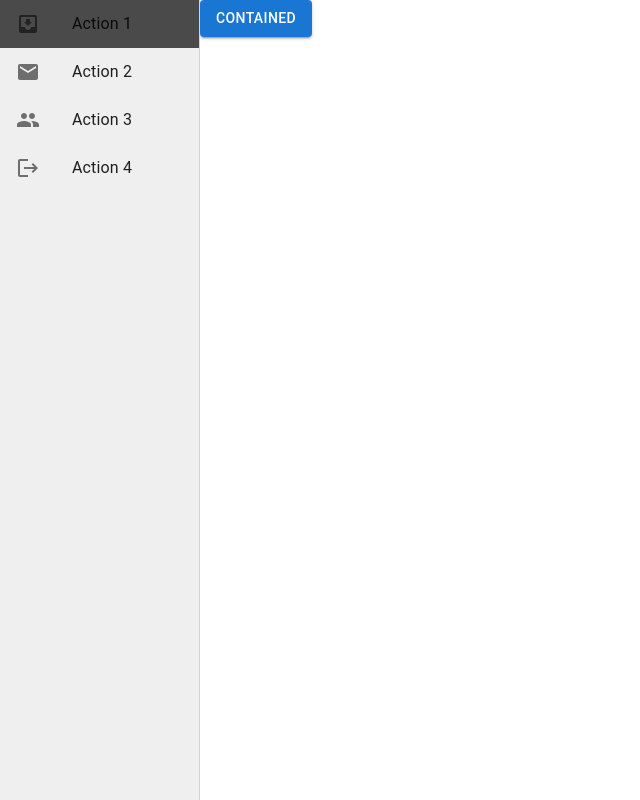
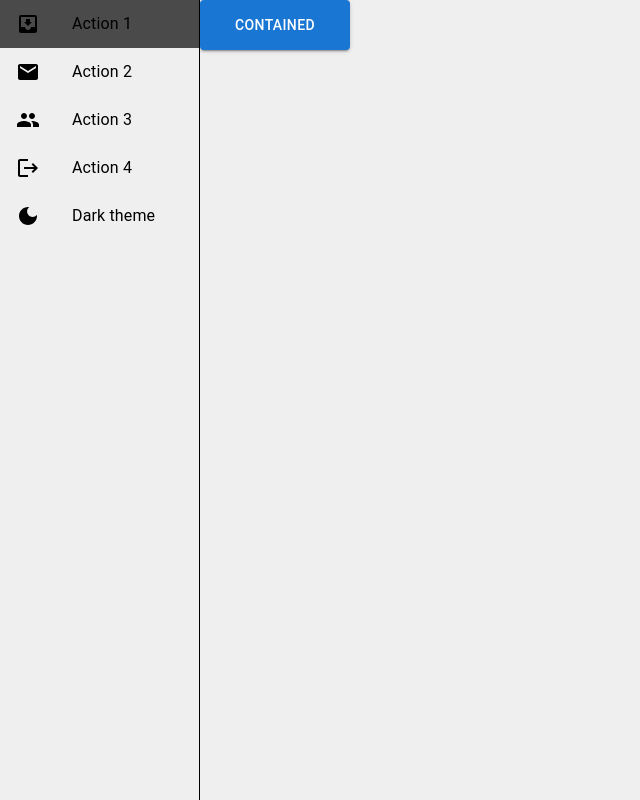
Before and after one commit to KacperMitkowski/proexe-technical, a React (Create React App) app: page / in a window 1280 px wide. Shown: the whole page, without its empty margins (0-640 px from the left). Built offline with nearby package versions, Linux system fonts and the light colour scheme.

Commit message:
themes added

```diff
--- a/package.json
+++ b/package.json
@@ -15,8 +15,10 @@
     "@types/node": "^16.18.12",
     "@types/react": "^18.0.27",
     "@types/react-dom": "^18.0.10",
+    "@types/react-router-dom": "^5.3.3",
     "react": "^18.2.0",
     "react-dom": "^18.2.0",
+    "react-router-dom": "^6.8.0",
     "react-scripts": "5.0.1",
     "typescript": "^4.9.5",
     "web-vitals": "^2.1.4"
--- a/src/App.css
+++ /dev/null
@@ -1,38 +0,0 @@
-.App {
-  text-align: center;
-}
-
-.App-logo {
-  height: 40vmin;
-  pointer-events: none;
-}
-
-@media (prefers-reduced-motion: no-preference) {
-  .App-logo {
-    animation: App-logo-spin infinite 20s linear;
-  }
-}
-
-.App-header {
-  background-color: #282c34;
-  min-height: 100vh;
-  display: flex;
-  flex-direction: column;
-  align-items: center;
-  justify-content: center;
-  font-size: calc(10px + 2vmin);
-  color: white;
-}
-
-.App-link {
-  color: #61dafb;
-}
-
-@keyframes App-logo-spin {
-  from {
-    transform: rotate(0deg);
-  }
-  to {
-    transform: rotate(360deg);
-  }
-}
--- a/src/App.tsx
+++ b/src/App.tsx
@@ -1,32 +1,24 @@
-import React from "react";
-import logo from "./logo.svg";
-import "./App.css";
-import { Button } from "@mui/material";
+import { useState } from "react";
+import { Routes, Route } from "react-router-dom";
+import { BrowserRouter } from "react-router-dom";
 import { Layout } from "./components/layout";
+import { Main } from "./components/main";
+import { ThemeContext } from "./contexts/themeContext";
 
 const App = () => {
+  const [isDarkTheme, setDarkTheme] = useState(false);
+  const toggleTheme = () => setDarkTheme((prevDarkTheme) => !prevDarkTheme);
+
   return (
-    <Layout>
-      <Button variant="contained">Contained</Button>
-    </Layout>
-
-    // <div className="App">
-    //   <header className="App-header">
-    //     <img src={logo} className="App-logo" alt="logo" />
-    //     <Button variant="contained">Contained</Button>
-    //     <p>
-    //       Edit <code>src/App.tsx</code> and save to reload.
-    //     </p>
-    //     <a
-    //       className="App-link"
-    //       href="https://reactjs.org"
-    //       target="_blank"
-    //       rel="noopener noreferrer"
-    //     >
-    //       Learn React
-    //     </a>
-    //   </header>
-    // </div>
+    <ThemeContext.Provider value={{ isDarkTheme, toggleTheme }}>
+      <Layout>
+        <BrowserRouter>
+          <Routes>
+            <Route path="/" element={<Main />} />
+          </Routes>
+        </BrowserRouter>
+      </Layout>
+    </ThemeContext.Provider>
   );
 };
 
--- a/src/components/layout/layout.tsx
+++ b/src/components/layout/layout.tsx
@@ -1,4 +1,4 @@
-import { Box, CssBaseline, Grid } from "@mui/material";
+import { Box, CssBaseline } from "@mui/material";
 import { Navbar } from ".";
 
 interface IProps {
@@ -12,7 +12,7 @@ export const Layout = ({ children }: IProps) => {
 
       <Navbar />
 
-      <Grid container>{children}</Grid>
+      {children}
     </Box>
   );
 };
--- a/src/components/layout/navbar.tsx
+++ b/src/components/layout/navbar.tsx
@@ -5,8 +5,6 @@ import {
   ListItemButton,
   ListItemIcon,
   ListItemText,
-  Theme,
-  Typography,
 } from "@mui/material";
 import { useGlobalStyles } from "../../styles/styles";
 import { makeStyles } from "@mui/styles";
@@ -14,9 +12,19 @@ import InboxIcon from "@mui/icons-material/MoveToInbox";
 import MailIcon from "@mui/icons-material/Mail";
 import GroupIcon from "@mui/icons-material/Group";
 import LogoutIcon from "@mui/icons-material/Logout";
-import { DRAWER_WIDTH } from "../../styles/consts";
+import LightModeIcon from "@mui/icons-material/LightMode";
+import DarkModeIcon from "@mui/icons-material/DarkMode";
+import {
+  DARK_MODE_BACKGROUND_COLOR,
+  DARK_MODE_FONT_COLOR,
+  DRAWER_WIDTH,
+  LIGHT_MODE_BACKGROUND_COLOR,
+  LIGHT_MODE_FONT_COLOR,
+} from "../../styles/consts";
+import { useContext } from "react";
+import { ThemeContext } from "../../contexts/themeContext";
 
-const useLocalStyles = makeStyles((theme: Theme) => ({
+const useLocalStyles = makeStyles((darkTheme: boolean) => ({
   navbarItem: {
     display: "flex",
     justifyContent: "center",
@@ -28,6 +36,7 @@ const useLocalStyles = makeStyles((theme: Theme) => ({
 }));
 
 export const Navbar = () => {
+  const { isDarkTheme, toggleTheme } = useContext(ThemeContext);
   const globalClasses = useGlobalStyles();
   const localClasses = useLocalStyles();
 
@@ -41,6 +50,13 @@ export const Navbar = () => {
         [`& .MuiDrawer-paper`]: {
           width: DRAWER_WIDTH,
           boxSizing: "border-box",
+          borderColor: isDarkTheme
+            ? DARK_MODE_FONT_COLOR
+            : LIGHT_MODE_FONT_COLOR,
+          color: isDarkTheme ? DARK_MODE_FONT_COLOR : LIGHT_MODE_FONT_COLOR,
+          backgroundColor: isDarkTheme
+            ? DARK_MODE_BACKGROUND_COLOR
+            : LIGHT_MODE_BACKGROUND_COLOR,
         },
       }}
     >
@@ -53,7 +69,13 @@ export const Navbar = () => {
         >
           <ListItemButton className={globalClasses.fullWidth}>
             <ListItemIcon>
-              <InboxIcon />
+              <InboxIcon
+                style={{
+                  color: isDarkTheme
+                    ? DARK_MODE_FONT_COLOR
+                    : LIGHT_MODE_FONT_COLOR,
+                }}
+              />
             </ListItemIcon>
             <ListItemText primary="Action 1" />
           </ListItemButton>
@@ -66,7 +88,13 @@ export const Navbar = () => {
         >
           <ListItemButton className={globalClasses.fullWidth}>
             <ListItemIcon>
-              <MailIcon />
+              <MailIcon
+                style={{
+                  color: isDarkTheme
+                    ? DARK_MODE_FONT_COLOR
+                    : LIGHT_MODE_FONT_COLOR,
+                }}
+              />
             </ListItemIcon>
             <ListItemText primary="Action 2" />
           </ListItemButton>
@@ -79,7 +107,13 @@ export const Navbar = () => {
         >
           <ListItemButton className={globalClasses.fullWidth}>
             <ListItemIcon>
-              <GroupIcon />
+              <GroupIcon
+                style={{
+                  color: isDarkTheme
+                    ? DARK_MODE_FONT_COLOR
+                    : LIGHT_MODE_FONT_COLOR,
+                }}
+              />
             </ListItemIcon>
             <ListItemText primary="Action 3" />
           </ListItemButton>
@@ -92,9 +126,46 @@ export const Navbar = () => {
         >
           <ListItemButton className={globalClasses.fullWidth}>
             <ListItemIcon>
-              <LogoutIcon />
+              <LogoutIcon
+                style={{
+                  color: isDarkTheme
+                    ? DARK_MODE_FONT_COLOR
+                    : LIGHT_MODE_FONT_COLOR,
+                }}
+              />
             </ListItemIcon>
             <ListItemText primary="Action 4" />
+          </ListItemButton>
+        </ListItem>
+        <ListItem
+          disablePadding
+          className={localClasses.navbarItem}
+          title="Users"
+          onClick={() => toggleTheme()}
+        >
+          <ListItemButton className={globalClasses.fullWidth}>
+            <ListItemIcon>
+              {isDarkTheme ? (
+                <LightModeIcon
+                  style={{
+                    color: isDarkTheme
+                      ? DARK_MODE_FONT_COLOR
+                      : LIGHT_MODE_FONT_COLOR,
+                  }}
+                />
+              ) : (
+                <DarkModeIcon
+                  style={{
+                    color: isDarkTheme
+                      ? DARK_MODE_FONT_COLOR
+                      : LIGHT_MODE_FONT_COLOR,
+                  }}
+                />
+              )}
+            </ListItemIcon>
+            <ListItemText
+              primary={isDarkTheme ? "Light theme" : "Dark theme"}
+            />
           </ListItemButton>
         </ListItem>
       </List>
--- /dev/null
+++ b/src/components/main/index.ts
@@ -0,0 +1 @@
+export * from "./main";
--- /dev/null
+++ b/src/components/main/main.tsx
@@ -0,0 +1,28 @@
+import { Button, Grid } from "@mui/material";
+import { useContext } from "react";
+import { ThemeContext } from "../../contexts/themeContext";
+import {
+  DARK_MODE_BACKGROUND_COLOR,
+  LIGHT_MODE_BACKGROUND_COLOR,
+} from "../../styles/consts";
+import { useGlobalStyles } from "../../styles/styles";
+
+export const Main = () => {
+  const { isDarkTheme } = useContext(ThemeContext);
+  const globalClasses = useGlobalStyles();
+
+  return (
+    <Grid
+      container
+      style={{
+        backgroundColor: isDarkTheme
+          ? DARK_MODE_BACKGROUND_COLOR
+          : LIGHT_MODE_BACKGROUND_COLOR,
+      }}
+    >
+      <Button className={globalClasses.button} variant="contained">
+        Contained
+      </Button>
+    </Grid>
+  );
+};
--- /dev/null
+++ b/src/contexts/themeContext.tsx
@@ -0,0 +1,7 @@
+import React from "react";
+
+type ThemeContext = { isDarkTheme: boolean; toggleTheme: () => void };
+
+export const ThemeContext = React.createContext<ThemeContext>(
+  {} as ThemeContext
+);
--- a/src/index.css
+++ b/src/index.css
@@ -1,13 +1,7 @@
-body {
-  margin: 0;
-  font-family: -apple-system, BlinkMacSystemFont, 'Segoe UI', 'Roboto', 'Oxygen',
-    'Ubuntu', 'Cantarell', 'Fira Sans', 'Droid Sans', 'Helvetica Neue',
-    sans-serif;
-  -webkit-font-smoothing: antialiased;
-  -moz-osx-font-smoothing: grayscale;
+html,
+body,
+#root,
+#app,
+#app > div {
+  height: 100%;
 }
-
-code {
-  font-family: source-code-pro, Menlo, Monaco, Consolas, 'Courier New',
-    monospace;
-}
--- a/src/styles/consts.ts
+++ b/src/styles/consts.ts
@@ -1 +1,9 @@
+// Sizes
 export const DRAWER_WIDTH = 200;
+
+// Themes
+export const DARK_MODE_FONT_COLOR = "#efefef";
+export const LIGHT_MODE_FONT_COLOR = "#000";
+
+export const DARK_MODE_BACKGROUND_COLOR = "#000";
+export const LIGHT_MODE_BACKGROUND_COLOR = "#efefef";
--- a/src/styles/styles.ts
+++ b/src/styles/styles.ts
@@ -4,9 +4,6 @@ import { makeStyles } from "@mui/styles";
 export const useGlobalStyles = makeStyles((theme: Theme) => ({
   drawer: {
     flexShrink: 0,
-    "& .MuiDrawer-paper": {
-      backgroundColor: "#efefef",
-    },
   },
   resetPadding: {
     padding: 0,
@@ -27,4 +24,9 @@ export const useGlobalStyles = makeStyles((theme: Theme) => ({
   fullWidth: {
     width: "100%",
   },
+
+  button: {
+    height: 50,
+    width: 150,
+  },
 }));
```
Also changed, not shown: src/index.tsx (+6 -6 lines), src/logo.svg (deleted), 1 other file (tests, documents, lock files or other folders).
